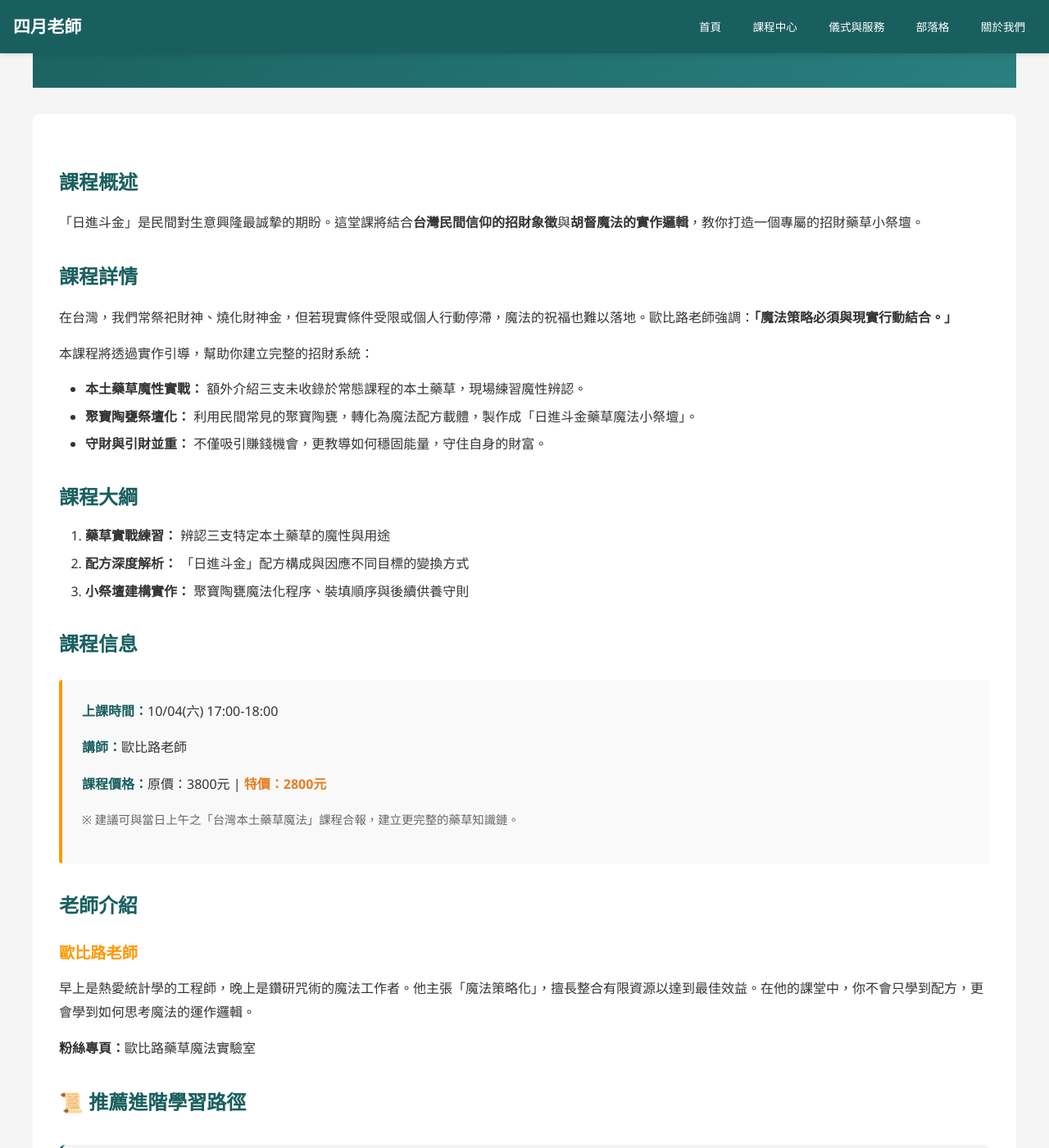
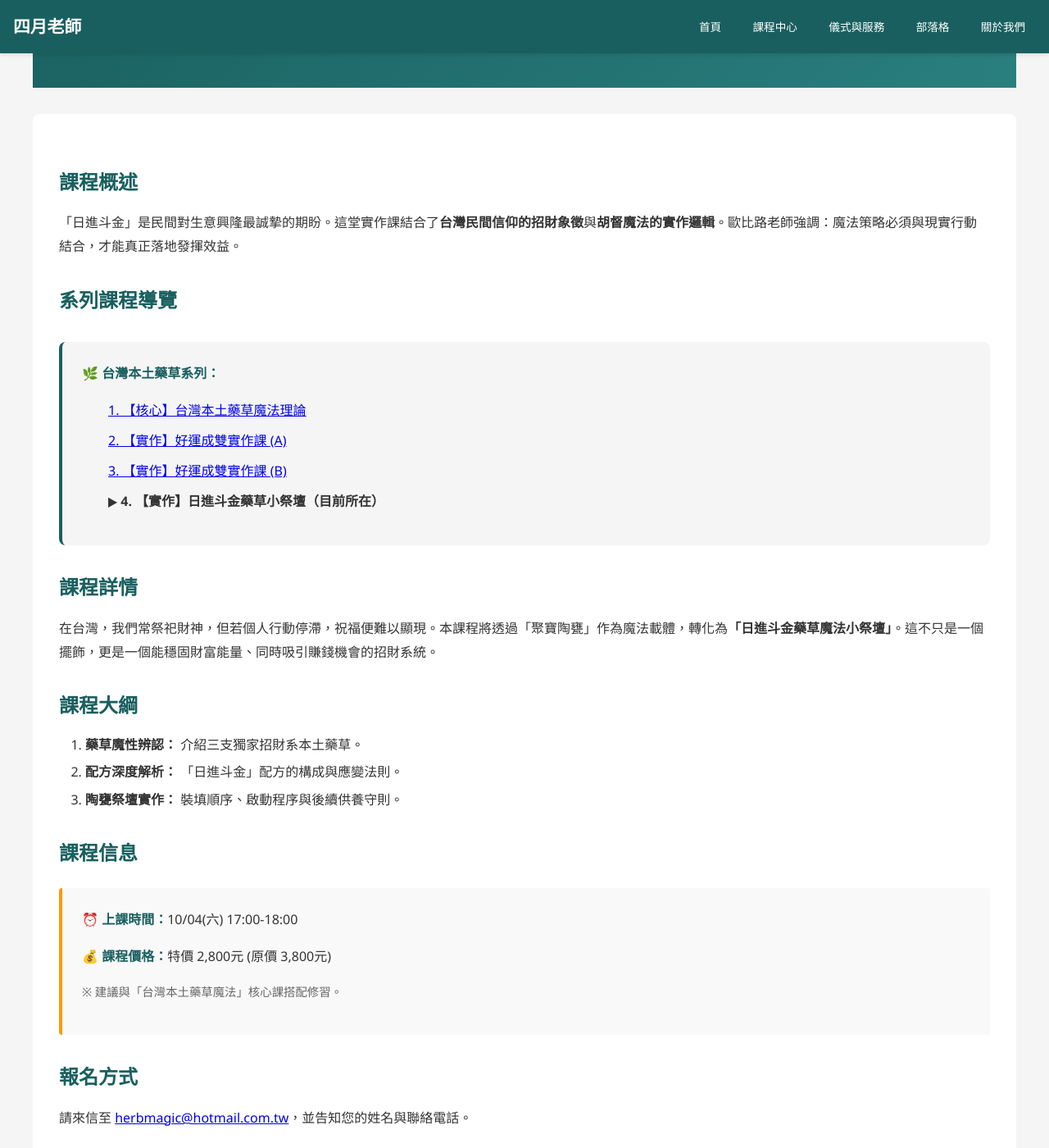
Before and after one commit to light4uliuphone-lang/hoodoo, a Jekyll site: the page built from courses/course-local-04.html, in a window 1280 px wide and 1400 px high, scrolled down 268 px. Shown: the whole window at 82% size. Built offline with Jekyll 4.4.1, drawn with Linux system fonts in a browser that asks for light colours; some of the changed text lies outside the part shown.

Commit message:
Update course-local-04.html

```diff
--- a/courses/course-local-04.html
+++ b/courses/course-local-04.html
@@ -4,69 +4,53 @@ title: "台灣本土藥草實作課程：日進斗金 - 歐比路老師"
 ---
 
 <div class="container" style="padding: 3rem 0;">
-    <a href="/course/" class="back-link">← 返回課程中心</a>
+    <a href="/courses/" class="back-link">← 返回課程中心</a>
 
     <div class="course-detail-header">
         <h1>{{ page.title | split: " - " | first }}</h1>
         <div class="meta">
             <span>💰 金錢魔法</span>
             <span>🏺 祭壇實作</span>
-            <span>📊 中級</span>
+            <span>📊 中級實作</span>
             <span>👨‍🏫 歐比路老師</span>
         </div>
     </div>
 
     <div class="course-detail-content">
         <h2>課程概述</h2>
-        <p>「日進斗金」是民間對生意興隆最誠摯的期盼。這堂課將結合<strong>台灣民間信仰的招財象徵</strong>與<strong>胡督魔法的實作邏輯</strong>，教你打造一個專屬的招財藥草小祭壇。</p>
+        <p>「日進斗金」是民間對生意興隆最誠摯的期盼。這堂實作課結合了<strong>台灣民間信仰的招財象徵</strong>與<strong>胡督魔法的實作邏輯</strong>。歐比路老師強調：魔法策略必須與現實行動結合，才能真正落地發揮效益。</p>
+
+        <h2>系列課程導覽</h2>
+        <div class="series-nav" style="background-color: #f5f5f5; padding: 1.5rem; border-radius: 8px; margin: 2rem 0; border-left: 4px solid #1a5f5f;">
+            <p style="margin-bottom: 1rem; font-weight: bold; color: #1a5f5f;">🌿 台灣本土藥草系列：</p>
+            <ul style="list-style: none; padding-left: 0; line-height: 1.8;">
+                <li><a href="/courses/course-local-01/">1. 【核心】台灣本土藥草魔法理論</a></li>
+                <li><a href="/courses/course-local-02/">2. 【實作】好運成雙實作課 (A)</a></li>
+                <li><a href="/courses/course-local-03/">3. 【實作】好運成雙實作課 (B)</a></li>
+                <li><strong>▶ 4. 【實作】日進斗金藥草小祭壇（目前所在）</strong></li>
+            </ul>
+        </div>
 
         <h2>課程詳情</h2>
-        <p>在台灣，我們常祭祀財神、燒化財神金，但若現實條件受限或個人行動停滯，魔法的祝福也難以落地。歐比路老師強調：<strong>「魔法策略必須與現實行動結合。」</strong></p>
-
-        <p>本課程將透過實作引導，幫助你建立完整的招財系統：</p>
-        <ul>
-            <li><strong>本土藥草魔性實戰：</strong> 額外介紹三支未收錄於常態課程的本土藥草，現場練習魔性辨認。</li>
-            <li><strong>聚寶陶甕祭壇化：</strong> 利用民間常見的聚寶陶甕，轉化為魔法配方載體，製作成「日進斗金藥草魔法小祭壇」。</li>
-            <li><strong>守財與引財並重：</strong> 不僅吸引賺錢機會，更教導如何穩固能量，守住自身的財富。</li>
-        </ul>
+        <p>在台灣，我們常祭祀財神，但若個人行動停滯，祝福便難以顯現。本課程將透過「聚寶陶甕」作為魔法載體，轉化為<strong>「日進斗金藥草魔法小祭壇」</strong>。這不只是一個擺飾，更是一個能穩固財富能量、同時吸引賺錢機會的招財系統。</p>
 
         <h2>課程大綱</h2>
         <ol>
-            <li><strong>藥草實戰練習：</strong> 辨認三支特定本土藥草的魔性與用途</li>
-            <li><strong>配方深度解析：</strong> 「日進斗金」配方構成與因應不同目標的變換方式</li>
-            <li><strong>小祭壇建構實作：</strong> 聚寶陶甕魔法化程序、裝填順序與後續供養守則</li>
+            <li><strong>藥草魔性辨認：</strong> 介紹三支獨家招財系本土藥草。</li>
+            <li><strong>配方深度解析：</strong> 「日進斗金」配方的構成與應變法則。</li>
+            <li><strong>陶甕祭壇實作：</strong> 裝填順序、啟動程序與後續供養守則。</li>
         </ol>
 
         <h2>課程信息</h2>
         <div class="course-info-box">
-            <p><strong>上課時間：</strong>10/04(六) 17:00-18:00</p>
-            <p><strong>講師：</strong>歐比路老師</p>
-            <p><strong>課程價格：</strong>原價：3800元 | <span style="color: #e67e22; font-weight: bold;">特價：2800元</span></p>
-            <p style="font-size: 0.9rem; color: #666;">※ 建議可與當日上午之「台灣本土藥草魔法」課程合報，建立更完整的藥草知識鏈。</p>
-        </div>
-
-        <h2>老師介紹</h2>
-        <div class="teacher-info">
-            <h3>歐比路老師</h3>
-            <p>早上是熱愛統計學的工程師，晚上是鑽研咒術的魔法工作者。他主張「魔法策略化」，擅長整合有限資源以達到最佳效益。在他的課堂中，你不會只學到配方，更會學到如何思考魔法的運作邏輯。</p>
-            <p><strong>粉絲專頁：</strong>歐比路藥草魔法實驗室</p>
-        </div>
-
-        <h2>📜 推薦進階學習路徑</h2>
-        <div style="background-color: #f5f5f5; padding: 1.5rem; border-radius: 8px; margin: 2rem 0; border-left: 4px solid #1a5f5f;">
-            <p style="margin-bottom: 1rem; font-weight: bold; color: #1a5f5f;">搭配相關課程，讓金錢魔法更全面：</p>
-            <ul style="line-height: 1.8;">
-                <li><a href="/courses/beginner-money.html">【入門一】金錢吸引與除障實作</a></li>
-                <li><a href="/courses/local-herbs-full.html">【主題】台灣本土藥草魔法 (50支藥草深度解析)</a></li>
-                <li><strong>▶ 目前所在：【實作】日進斗金藥草小祭壇</strong></li>
-            </ul>
+            <p><strong>⏰ 上課時間：</strong>10/04(六) 17:00-18:00</p>
+            <p><strong>💰 課程價格：</strong>特價 2,800元 (原價 3,800元)</p>
+            <p style="font-size: 0.9rem; color: #666;">※ 建議與「台灣本土藥草魔法」核心課搭配修習。</p>
         </div>
 
         <h2>報名方式</h2>
         <div class="registration-info">
-            <p><strong>方式一：</strong>請填寫官方報名表單，完成後將於三日內回信給您。</p>
-            <p><strong>方式二：</strong>請來信至 <a href="mailto:{{ site.email | default: 'herbmagic@hotmail.com.tw' }}">{{ site.email | default: 'herbmagic@hotmail.com.tw' }}</a></p>
-            <p>郵件標題請註明：<strong>「報名 {{ page.title | split: " - " | first }}」</strong>，並告知您的姓名與聯絡電話。</p>
+            <p>請來信至 <a href="mailto:{{ site.email | default: 'herbmagic@hotmail.com.tw' }}">{{ site.email | default: 'herbmagic@hotmail.com.tw' }}</a>，並告知您的姓名與聯絡電話。</p>
         </div>
 
         <div style="text-align: center; margin-top: 2rem;">
```
